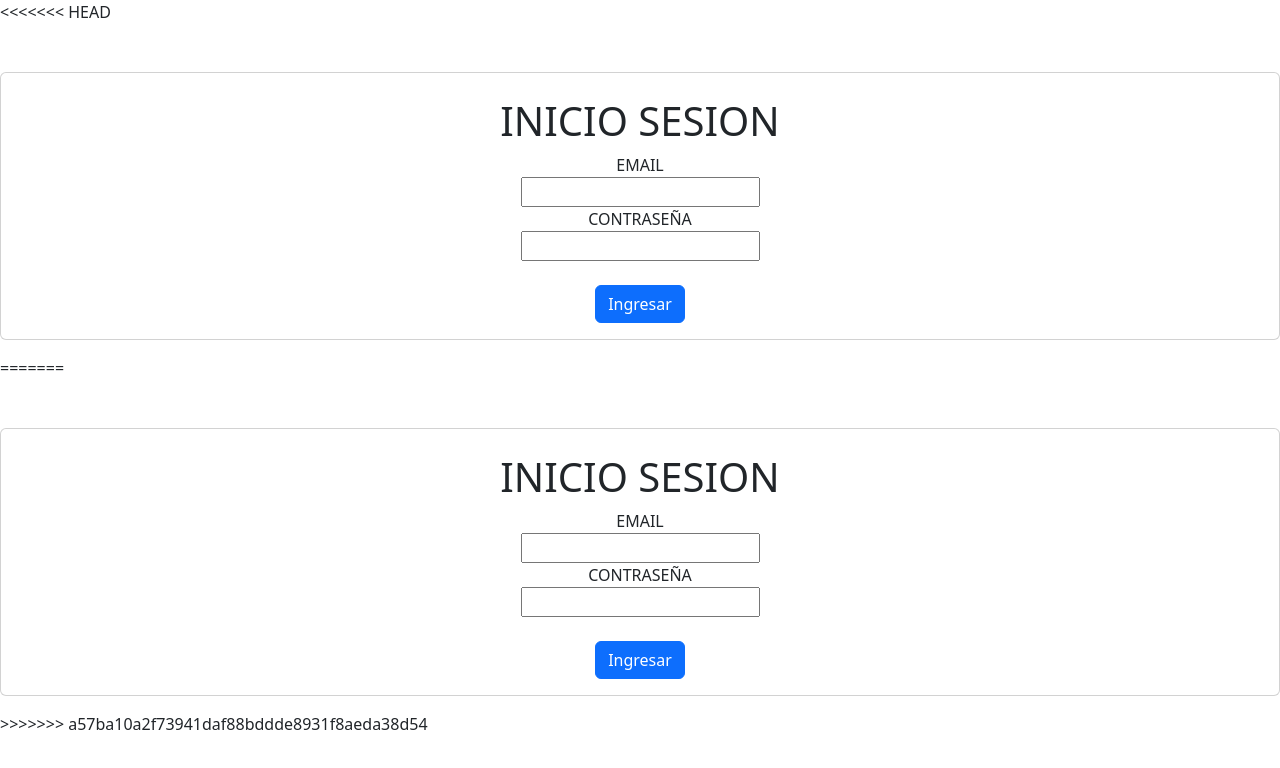
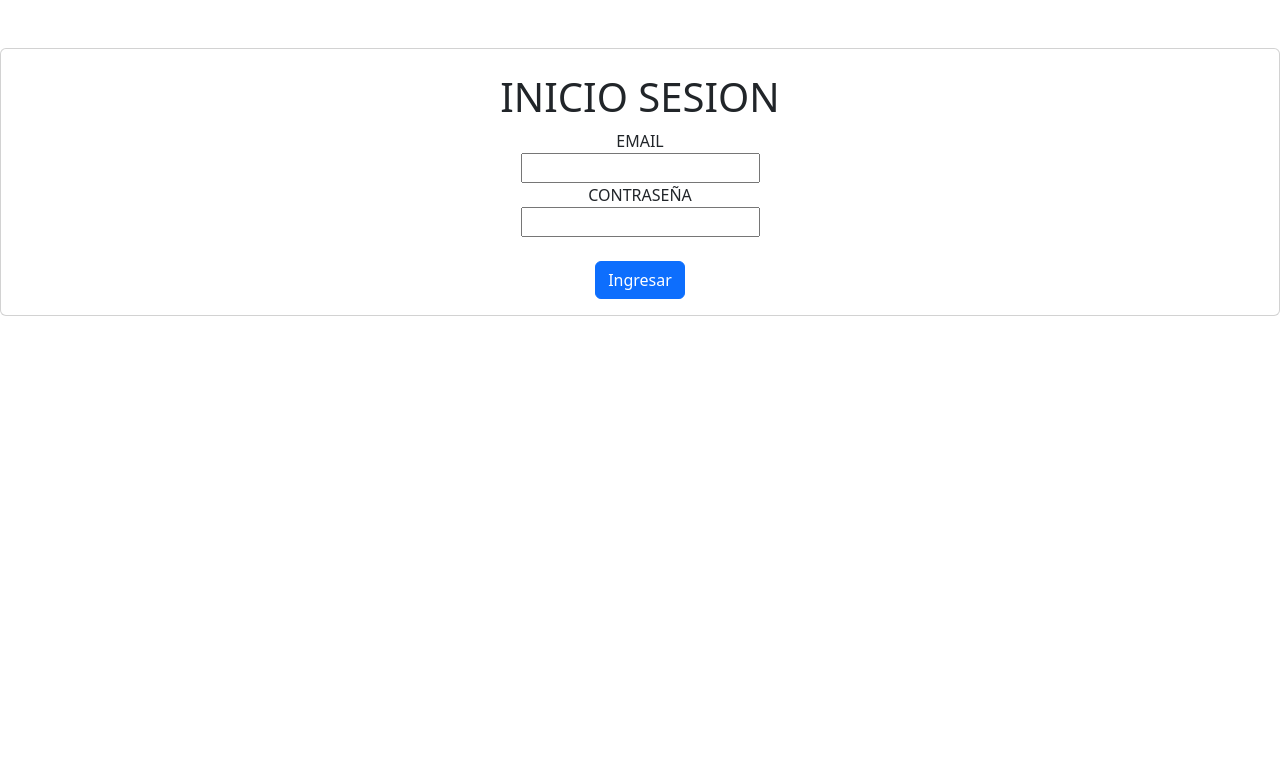
Before and after one commit to N3Tgames-dev/prueba-2-pagina-web, a plain HTML site: page login.html in a window 1280 px wide. Drawn offline with nearby package versions, Linux system fonts and the light colour scheme; a web font is replaced by a local one.

Commit message:
correccion rapida :]

```diff
--- a/login.html
+++ b/login.html
@@ -1,4 +1,3 @@
-<<<<<<< HEAD
 <!DOCTYPE html>
 <html lang="en">
     <link href="https://cdn.jsdelivr.net/npm/bootstrap@5.3.3/dist/css/bootstrap.min.css" rel="stylesheet" integrity="sha384-QWTKZyjpPEjISv5WaRU9OFeRpok6YctnYmDr5pNlyT2bRjXh0JMhjY6hW+ALEwIH" crossorigin="anonymous">
@@ -37,44 +36,4 @@
 </body>
 <script src="https://cdn.jsdelivr.net/npm/bootstrap@5.3.3/dist/js/bootstrap.bundle.min.js" integrity="sha384-YvpcrYf0tY3lHB60NNkmXc5s9fDVZLESaAA55NDzOxhy9GkcIdslK1eN7N6jIeHz" crossorigin="anonymous"></script>
 
-=======
-<!DOCTYPE html>
-<html lang="en">
-    <link href="https://cdn.jsdelivr.net/npm/bootstrap@5.3.3/dist/css/bootstrap.min.css" rel="stylesheet" integrity="sha384-QWTKZyjpPEjISv5WaRU9OFeRpok6YctnYmDr5pNlyT2bRjXh0JMhjY6hW+ALEwIH" crossorigin="anonymous">
-    <link rel="stylesheet" href="https://cdn.jsdelivr.net/npm/bootstrap-icons@1.11.3/font/bootstrap-icons.min.css">
-    <link rel="preconnect" href="https://fonts.googleapis.com">
-    <link rel="preconnect" href="https://fonts.gstatic.com" crossorigin>
-    <link href="https://fonts.googleapis.com/css2?family=Tilt+Neon&display=swap" rel="stylesheet">
-<head>
-    <meta charset="UTF-8">
-    <meta name="viewport" content="width=device-width, initial-scale=1.0">
-    <title>Login</title>
-</head>
-<body id="logg">
-    <form action="galeria.html" method="get" ><br/><br/>
-        <div class="card text-center">
-        <div class="card-body">
-          <h5 class="card-title"><h1>INICIO SESION</h1></h5>
-          <label for="EMAIL">EMAIL</label><br/>
-        <input type="text" name="TXTnom" id="TXTnom">
-        <br/>
-        <label for="CONTRASEÑA">CONTRASEÑA</label><br/>
-
-        <input type="password" name="txtpass" id="txtpass">
-        <br/>
-        <br>
-          <input class="btn btn-primary" type="submit" value="Ingresar">
-        </div>
-      </div>
-
-
-
-
-    </form>
-    <script src="https://cdn.jsdelivr.net/npm/bootstrap@5.3.3/dist/js/bootstrap.bundle.min.js" integrity="sha384-YvpcrYf0tY3lHB60NNkmXc5s9fDVZLESaAA55NDzOxhy9GkcIdslK1eN7N6jIeHz" crossorigin="anonymous"></script>
-
-</body>
-<script src="https://cdn.jsdelivr.net/npm/bootstrap@5.3.3/dist/js/bootstrap.bundle.min.js" integrity="sha384-YvpcrYf0tY3lHB60NNkmXc5s9fDVZLESaAA55NDzOxhy9GkcIdslK1eN7N6jIeHz" crossorigin="anonymous"></script>
-
->>>>>>> a57ba10a2f73941daf88bddde8931f8aeda38d54
 </html>
```
